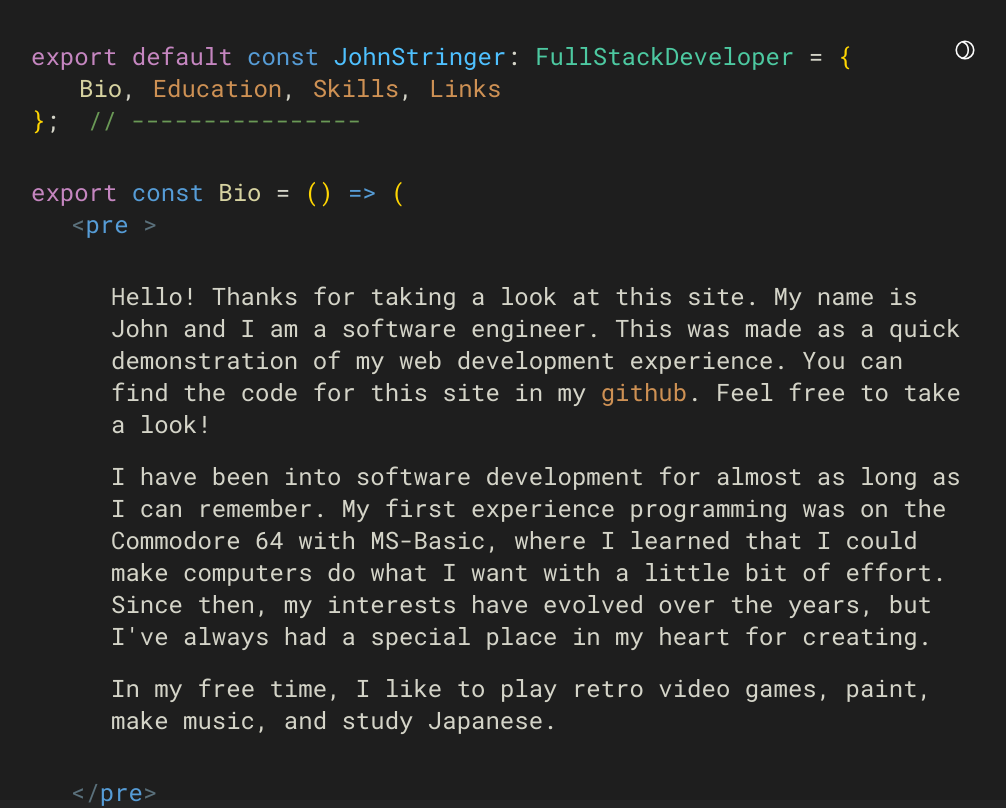
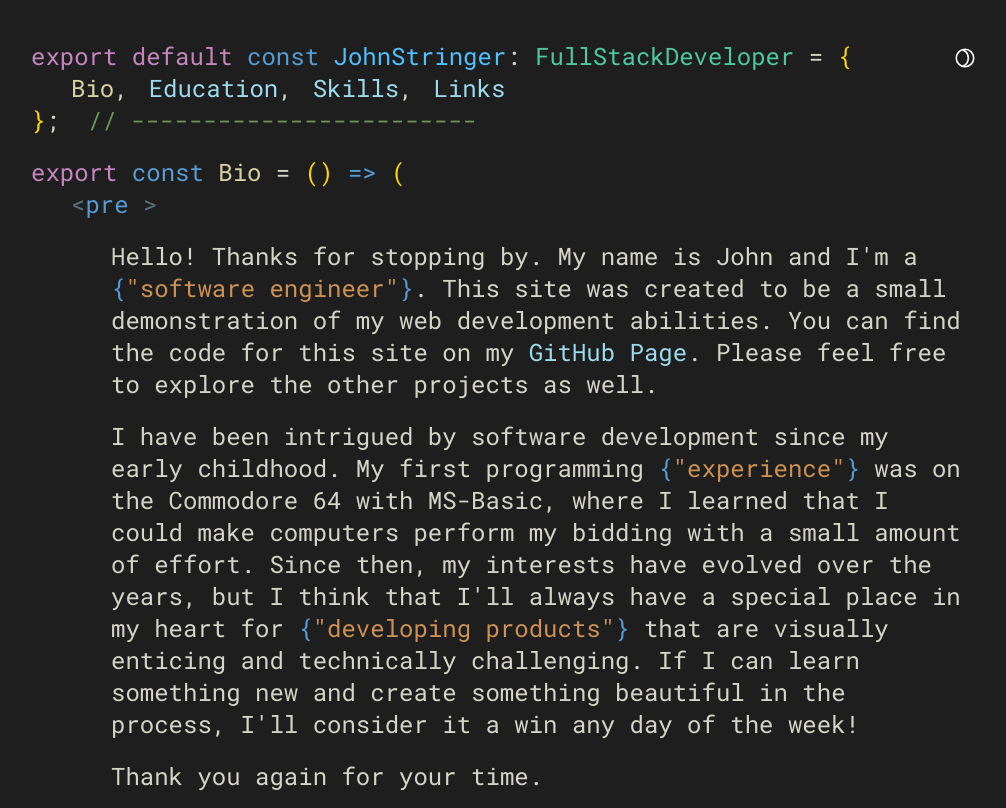
Before and after one commit to color-theory/cv-2024, a Next.js app: page / in a window 1280 px wide. Shown: the top 808 px of the page, without its empty margins (137-1143 px from the left). Built offline with nearby package versions, Linux system fonts and the light colour scheme.

Commit message:
proper footer, fixed theme switcher, general styling

```diff
--- a/src/app/education/page.tsx
+++ b/src/app/education/page.tsx
@@ -7,17 +7,17 @@ export default function Home() {
     const theme = useTheme();
     if (!theme) return null;
 
-    const bodyClass = `grid grid-rows-[20px_1fr_20px] ${theme}`;
+    const bodyClass = `container contentContainer grid content-between min-h-svh`;
     return (
         <div className={bodyClass}>
-            <main className="mainContent flex flex-col md:p-10 h-lvh">
+            <main className="mainContent flex flex-col p-3 md:p-10 text-2xl">
                 <Header />
-                <div className="text-2xl sm:pl-10 text-nowrap">
+                <div className="sm:pl-10 text-nowrap">
                     <span className="angle">{"<"}</span>
                     <span className="tag">ul</span>
                     <span className="angle">{">"}</span>
                 </div>
-                <div className="text-2xl sm:pl-20 flex flex-col">
+                <div className="sm:pl-20 flex flex-col">
                     <div className="flex">
                         <span className="angle">{"<"}</span>
                         <span className="tag">li</span>
@@ -96,13 +96,16 @@ export default function Home() {
                         <span className="angle">{">"}</span>
                     </div>
                 </div>
-                <div className="text-2xl sm:pl-10">
+                <div className="sm:pl-10">
                     <span className="angle">{"</"}</span>
                     <span className="tag">ul</span>
                     <span className="angle">{">"}</span>
                 </div>
-                <Footer />
+                <div>
+                    <span className="bracket">{")"}</span>;
+                </div>
             </main>
+            <Footer />
         </div>
     );
 }
--- a/src/app/globals.css
+++ b/src/app/globals.css
@@ -3,13 +3,13 @@
 @tailwind utilities;
 
 :root {
-  --body-bg: #252526;
-  --content-bg: #1e1e1e;
-  --foreground: #D4D4C8;
+  --body-bg-color: #252526;
+  --content-bg-color: #1e1e1e;
+  --text-color: #D4D4C8;
   --const-color: #4FC1FF;
-  --type-foreground: #4DC9A1;
-  --link-color: #CE9154;
-  --link-active-color: #D7D3A1;
+  --type-color: #4DC9A1;
+  --string-literal-color: #CE9154;
+  --function-color: #D7D3A1;
   --primary-keyword-color: #569CD6;
   --secondary-keyword-color: #C586C0;
   --comment-color: #6A9956;
@@ -23,13 +23,13 @@
 [data-theme='light'] {
   --primary-keyword-color: #0000FF;
   --secondary-keyword-color: #AF01E3;
-  --body-bg: #F3F3F3;
-  --content-bg: #FFFFFF;
-  --foreground: #000000;
+  --body-bg-color: #F3F3F3;
+  --content-bg-color: #FFFFFF;
+  --text-color: #000000;
   --const-color: #0070C1;
-  --type-foreground: #257F99;
-  --link-color: #A21515;
-  --link-active-color: #795E27;
+  --type-color: #257F99;
+  --string-literal-color: #A21515;
+  --function-color: #795E27;
   --comment-color: #008000;
   --bracket-color: #0000FF;
   --property-color: #001080;
@@ -39,11 +39,11 @@
 }
 
 .function {
-  color: var(--link-active-color);
+  color: var(--function-color);
 }
 
 .stringLiteral {
-  color: var(--link-color);
+  color: var(--string-literal-color);
 }
 
 .primaryKeyword {
@@ -59,7 +59,7 @@
 }
 
 .type {
-  color: var(--type-foreground);
+  color: var(--type-color);
 }
 
 .comment {
@@ -74,6 +74,10 @@
   color: var(--attribute-color);
 }
 
+.property {
+  color: var(--property-color);
+}
+
 .angle {
   color: var(--angle-color);
 }
@@ -82,15 +86,31 @@
   color: var(--tag-color);
 }
 
+a {
+  color: var(--property-color);
+}
+
+a:active {
+  color: var(--function-color);
+}
+
 body {
-  color: var(--foreground);
-  background: var(--body-bg);
+  color: var(--text-color);
+  background: var(--body-bg-color);
+  overflow-y: scroll;
+  height: 100vh;
+}
+
+.contentContainer{
+  margin: 0 auto;
+  width: 100%;
+  background: var(--content-bg-color);
 }
 
 .mainContent {
-  margin: 0 auto;
-  max-width: 1024px;
-  width: 100%;
-  padding: 1rem;
-  background: var(--content-bg);
+  background: var(--content-bg-color);
 }
+
+.copyright{
+  color: var(--body-bg-color);
+}
--- a/src/app/links/page.tsx
+++ b/src/app/links/page.tsx
@@ -1,17 +1,59 @@
 "use client";
 import Header from "../../components/header";
+import Footer from "../../components/footer";
 import { useTheme } from "../../hooks/theme";
+import Link from "next/link";
 
 export default function Home() {
     const theme = useTheme();
     if (!theme) return null;
 
-    const bodyClass = `grid grid-rows-[20px_1fr_20px] ${theme}`;
+    const bodyClass = `container contentContainer grid content-between min-h-svh`;
     return (
         <div className={bodyClass}>
-            <main className="mainContent flex flex-col h-svh">
+            <main className="mainContent flex flex-col p-3 md:p-10 text-2xl">
                 <Header />
+                <div className="sm:pl-10 text-nowrap">
+                    <span className="angle">{"<"}</span>
+                    <span className="tag">ul</span>
+                    <span className="angle">{">"}</span>
+                </div>
+                <div className="sm:pl-20 flex flex-col">
+                    <div className="flex">
+                        <span className="angle">{"<"}</span>
+                        <span className="tag">li</span>
+                        <span className="angle">{">"}</span>
+                    </div>
+                    <div>
+                        <ul className="pl-10">
+                            <li>
+                                <Link href="https://github.com/color-theory/">
+                                    John Stringer&apos;s GitHub Page
+                                </Link>
+                            </li>
+                            <li>
+                                <Link href="https://www.linkedin.com/in/john-stringer-63780279/">
+                                    John Stringer&apos;s linkedin
+                                </Link>
+                            </li>
+                        </ul>
+                    </div>
+                    <div>
+                        <span className="angle">{"<"}</span>
+                        <span className="tag">/li</span>
+                        <span className="angle">{">"}</span>
+                    </div>
+                </div>
+                <div className="sm:pl-10">
+                    <span className="angle">{"</"}</span>
+                    <span className="tag">ul</span>
+                    <span className="angle">{">"}</span>
+                </div>
+                <div>
+                    <span className="bracket">{")"}</span>;
+                </div>
             </main>
+            <Footer />
         </div>
     );
 }
--- a/src/app/page.tsx
+++ b/src/app/page.tsx
@@ -8,53 +8,73 @@ export default function Home() {
     const theme = useTheme();
     if (!theme) return null;
 
-    const bodyClass = `grid grid-rows-[20px_1fr_20px] ${theme}`;
+    const bodyClass = `container contentContainer grid content-between min-h-svh`;
     return (
         <div className={bodyClass}>
-            <main className="mainContent flex flex-col md:p-10 h-lvh">
+            <main className="mainContent flex flex-col p-3 md:p-10 text-2xl">
                 <Header />
-                <div className="text-2xl sm:pl-10 text-nowrap">
+                <div className="sm:pl-10 text-nowrap">
                     <span className="angle">{"<"}</span>
                     <span className="tag">pre</span>{" "}
                     <span className="angle">{">"}</span>
                 </div>
-                <div className="text-2xl sm:pl-20">
-                    <p className="pt-10">
-                        Hello! Thanks for taking a look at this site. My name is
-                        John and I am a software engineer. This was made as a
-                        quick demonstration of my web development experience.
-                        You can find the code for this site in my{" "}
+                <div className="sm:pl-20 flex flex-col">
+                    <p className="mt-5">
+                        Hello! Thanks for stopping by. My name is John and
+                        I&apos;m a <span className="primaryKeyword">{"{"}</span>
+                        <span className="stringLiteral">
+                            {'"software engineer"'}
+                        </span>
+                        <span className="primaryKeyword">{"}"}</span>. This site
+                        was created to be a small demonstration of my web
+                        development abilities. You can find the code for this
+                        site on my{" "}
                         <Link
-                            className="stringLiteral"
+                            className="property"
                             href="https://github.com/color-theory/"
                         >
-                            github
+                            GitHub Page
                         </Link>
-                        . Feel free to take a look!
+                        . Please feel free to explore the other projects as
+                        well.
                     </p>
 
-                    <p className="pt-5">
-                        I have been into software development for almost as long
-                        as I can remember. My first experience programming was
-                        on the Commodore 64 with MS-Basic, where I learned that
-                        I could make computers do what I want with a little bit
-                        of effort. Since then, my interests have evolved over
-                        the years, but I&apos;ve always had a special place in
-                        my heart for creating.
+                    <p className="mt-5">
+                        I have been intrigued by software development since my
+                        early childhood. My first programming{" "}
+                        <span className="primaryKeyword">{"{"}</span>
+                        <span className="stringLiteral">{'"experience"'}</span>
+                        <span className="primaryKeyword">{"}"}</span> was on the
+                        Commodore 64 with MS-Basic, where I learned that I could
+                        make computers perform my bidding with a small amount of
+                        effort. Since then, my interests have evolved over the
+                        years, but I think that I&apos;ll always have a special
+                        place in my heart for{" "}
+                        <span className="primaryKeyword">{"{"}</span>
+                        <span className="stringLiteral">
+                            {'"developing products"'}
+                        </span>
+                        <span className="primaryKeyword">{"}"}</span> that are
+                        visually enticing and technically challenging. If I can
+                        learn something new and create something beautiful in
+                        the process, I&apos;ll consider it a win any day of the
+                        week!
                     </p>
-
-                    <p className="pt-5">
-                        In my free time, I like to play retro video games,
-                        paint, make music, and study Japanese.
-                    </p>
+                    <p className="mt-5">Thank you again for your time.</p>
                 </div>
-                <div className="text-2xl pt-10 sm:pl-10">
+                <div className="flex flex-row-reverse">
+                    <p className="mt-5 pr-10 comment">{"//"} John Stringer</p>
+                </div>
+                <div className="mt-5 sm:pl-10">
                     <span className="angle">{"</"}</span>
                     <span className="tag">pre</span>
                     <span className="angle">{">"}</span>
                 </div>
-                <Footer />
+                <div>
+                    <span className="bracket">{")"}</span>;
+                </div>
             </main>
+            <Footer />
         </div>
     );
 }
--- a/src/app/skills/page.tsx
+++ b/src/app/skills/page.tsx
@@ -7,27 +7,27 @@ export default function Home() {
     const theme = useTheme();
     if (!theme) return null;
 
-    const bodyClass = `grid grid-rows-[20px_1fr_20px] ${theme}`;
+    const bodyClass = `container contentContainer grid content-between min-h-svh`;
     return (
         <div className={bodyClass}>
-            <main className="mainContent flex flex-col md:p-10 h-lvh">
+            <main className="mainContent flex flex-col p-3 md:p-10 text-2xl">
                 <Header />
-                <div className="text-2xl sm:pl-10 text-nowrap">
+                <div className="sm:pl-10 text-nowrap">
                     <span className="angle">{"<"}</span>
                     <span className="tag">ul</span>
                     <span className="angle">{">"}</span>
                 </div>
-                <div className="text-2xl sm:pl-20 flex flex-col">
+                <div className="sm:pl-20 flex flex-col">
                     <div className="flex">
                         <span className="angle">{"<"}</span>
                         <span className="tag">li</span>
                         <span className="angle">{">"}</span>
                     </div>
                     <div>
-                        <ul className="sm:pl-10">
+                        <ul className="pl-10">
                             <li>
                                 <div className="flex flex-row flex-wrap">
-                                    <div className="flex flex-col basis-1/2 mt-10 sm:mt-0 pr-10">
+                                    <div className="flex flex-col basis-1/2 pr-10">
                                         <span className="comment">
                                             {"/* "}Frameworks & Tools:{" */"}
                                         </span>
@@ -37,6 +37,7 @@ export default function Home() {
                                             <li>React</li>
                                             <li>Redux</li>
                                             <li>React Query</li>
+                                            <li>Next.js</li>
                                             <li>Angular</li>
                                             <li>Docker</li>
                                             <li>Flask</li>
@@ -52,11 +53,12 @@ export default function Home() {
                                             <li>NGINX</li>
                                             <li>Kafka</li>
                                             <li>JSX</li>
+                                            <li>tailwindcss</li>
                                             <li>SASS</li>
                                             <li>LESS</li>
                                             <li>jQuery</li>
                                         </ul>
-                                        <span className="comment mt-10">
+                                        <span className="comment mt-5">
                                             {"/* "}Testing & Build:{" */"}
                                         </span>
                                         <ul>
@@ -77,7 +79,7 @@ export default function Home() {
                                             <li>Mercurial</li>
                                         </ul>
                                     </div>
-                                    <div className="flex flex-col basis-1/2  mt-10 sm:mt-0 pr-10">
+                                    <div className="flex flex-col basis-1/2  mt-5 lg:mt-0 pr-10">
                                         <span className="comment">
                                             {"/* "}Languages:{" */"}
                                         </span>
@@ -97,7 +99,7 @@ export default function Home() {
                                             <li>6502</li>
                                             <li>Assembly</li>
                                         </ul>
-                                        <span className="comment mt-10">
+                                        <span className="comment mt-5">
                                             {"/* "}Methodologies & Concepts:
                                             {" */"}
                                         </span>
@@ -135,13 +137,16 @@ export default function Home() {
                         <span className="angle">{">"}</span>
                     </div>
                 </div>
-                <div className="text-2xl sm:pl-10">
+                <div className="sm:pl-10">
                     <span className="angle">{"</"}</span>
                     <span className="tag">ul</span>
                     <span className="angle">{">"}</span>
                 </div>
-                <Footer />
+                <div>
+                    <span className="bracket">{")"}</span>;
+                </div>
             </main>
+            <Footer />
         </div>
     );
 }
--- a/src/components/header.tsx
+++ b/src/components/header.tsx
@@ -40,7 +40,7 @@ const Header = () => {
                 </div>
                 <button className="flex" onClick={toggleTheme}>
                     <Image
-                        className="dark:invert"
+                        className="dark:invert pt-2"
                         src="/img/sun-moon.svg"
                         alt="Toggle Theme"
                         width={20}
@@ -50,14 +50,16 @@ const Header = () => {
             </div>
             <TopNav pathname={pathname} />
             <div className="flex flex-row text-2xl">
-                <div className="flex overflow-hidden">
-                    <span className="flex bracket">{"}"}</span>;
-                    <span className="flex comment pl-7">
-                        {"//"} ----------------
-                    </span>
+                <div className="flex flex-col overflow-hidden">
+                    <div className="flex flex-nowrap">
+                        <span className="bracket">{"}"}</span>;
+                        <span className="comment pl-7">
+                            {"//"} ------------------------
+                        </span>
+                    </div>
                 </div>
             </div>
-            <div className="text-2xl mt-10 text-nowrap">
+            <div className="text-2xl mt-5 text-nowrap">
                 <span className="secondaryKeyword">export </span>
                 <span className="primaryKeyword">const </span>
                 <span className="function">{hrPath}</span> =
--- a/src/components/topnav.tsx
+++ b/src/components/topnav.tsx
@@ -6,21 +6,18 @@ const myNav = [
     { text: "Skills", url: "/skills" },
     // { text: "Projects", url: "/projects" },
     { text: "Links", url: "/links" },
+    // { text: "Projects", url: "/blog" },
 ];
 
 const TopNavComponent: React.FC<{ pathname: string }> = ({ pathname }) => {
     return (
         <nav className={"topNavContainer"}>
-            <ul
-                className={
-                    "navList flex flex-col sm:flex-row flex-wrap text-2xl pl-10"
-                }
-            >
+            <ul className={"navList flex flex-col sm:flex-row flex-wrap pl-10"}>
                 {myNav.map((item, index) => {
                     const activeClass =
-                        item.url === pathname ? "function" : "stringLiteral";
+                        item.url === pathname ? "function" : "property";
                     return (
-                        <li key={index} className={`mx-2 flex`}>
+                        <li key={index} className={`flex pr-5`}>
                             <Link
                                 className={`${activeClass} topNavLink flex`}
                                 href={item.url}
--- a/tailwind.config.ts
+++ b/tailwind.config.ts
@@ -6,7 +6,7 @@ export default {
         "./src/components/**/*.{js,ts,jsx,tsx,mdx}",
         "./src/app/**/*.{js,ts,jsx,tsx,mdx}",
     ],
-    darkMode: "selector",
+    darkMode: ["selector", "[data-theme='dark']"],
     theme: {
         extend: {
             colors: {
@@ -14,6 +14,13 @@ export default {
                 foreground: "var(--foreground)",
             },
         },
+        screens: {
+            sm: "640px",
+            md: "768px",
+            lg: "1024px",
+            xl: "1024px",
+            "2xl": "1024px",
+        },
     },
     plugins: [],
 } satisfies Config;
```
Also changed, not shown: src/components/footer.tsx (+4 -4 lines).
